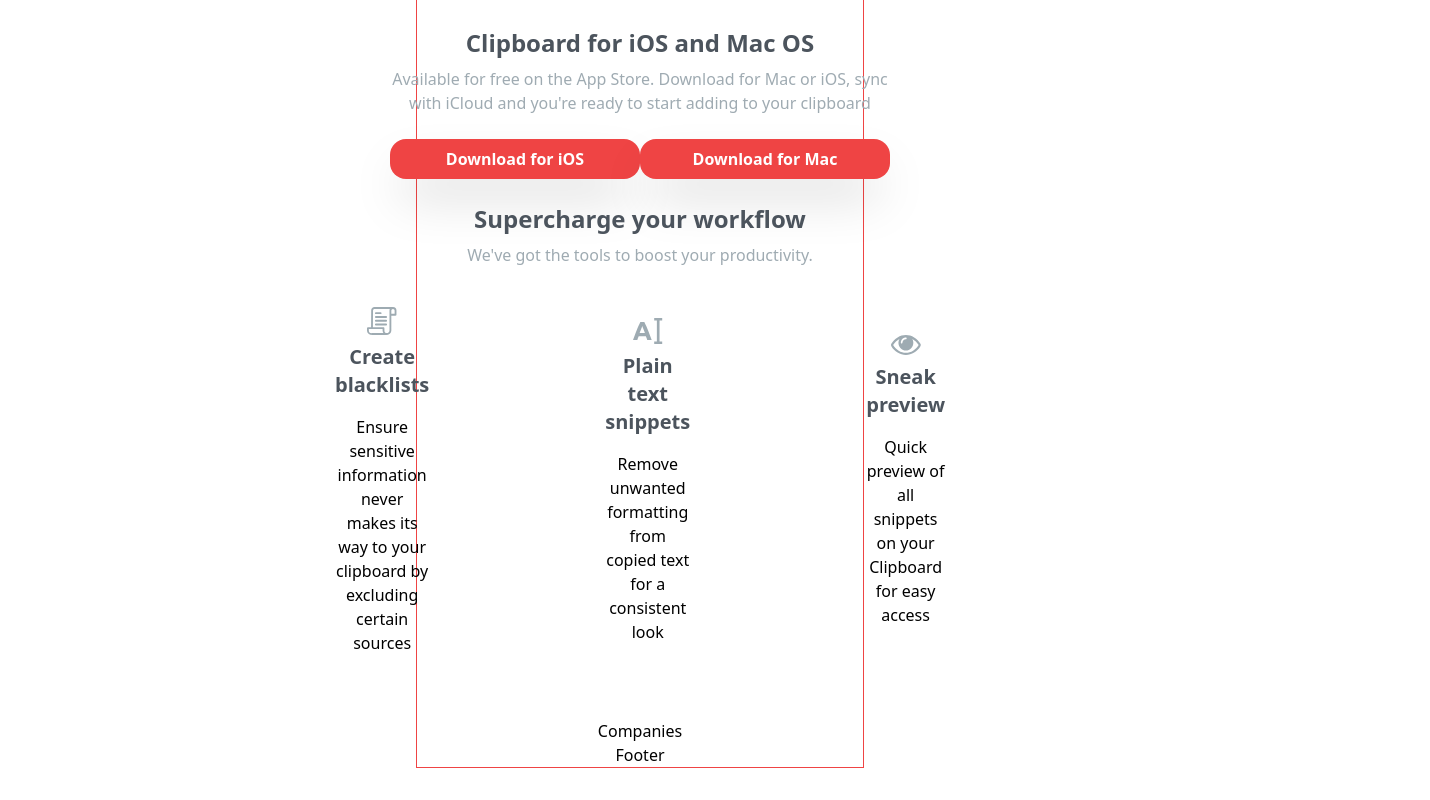
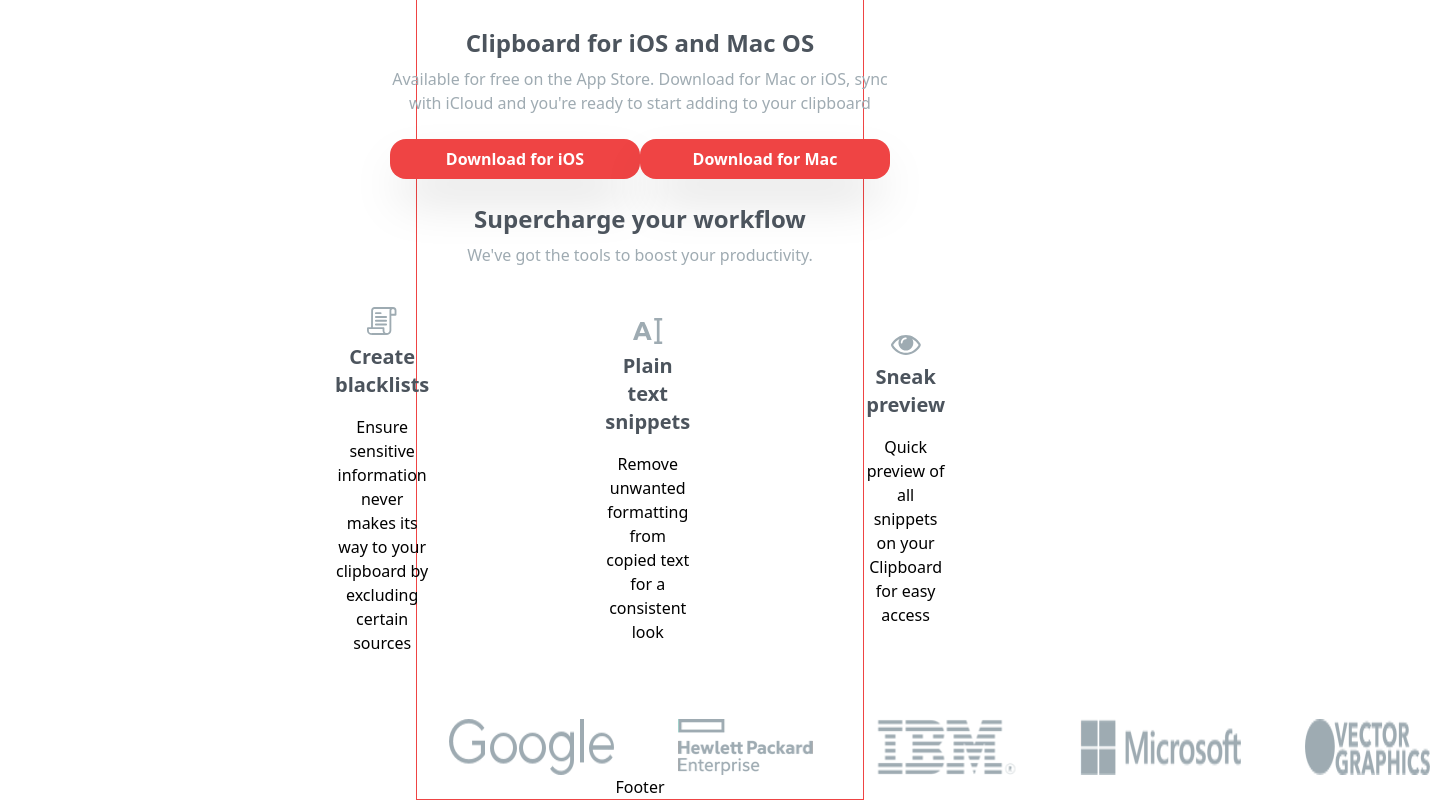
Before and after one commit to Jaspreet-Nijjar/react-tailwind-landing-page, a React (Vite) app: page / in a window 1280 px wide. Shown: the part 1896-2696 px from the top of the page, 1430 px wide, since content can reach past the window. Before the commit the page ends 2664 px from the top, so only its background shows below. Built offline with nearby package versions, Linux system fonts and the light colour scheme.

Commit message:
added the companies section

```diff
--- a/src/sections/Companies.jsx
+++ b/src/sections/Companies.jsx
@@ -1,5 +1,17 @@
+import { companyImages } from '../constants';
+
 const Companies = () => {
-  return <div>Companies</div>;
+  return (
+    <div className="flex flex-col gap-12 lg:flex-row lg:gap-16 px-8">
+      {companyImages.map((companyImage) => (
+        <img
+          src={companyImage.image}
+          alt={companyImage.name}
+          key={companyImage.name}
+        />
+      ))}
+    </div>
+  );
 };
 
 export default Companies;
```
